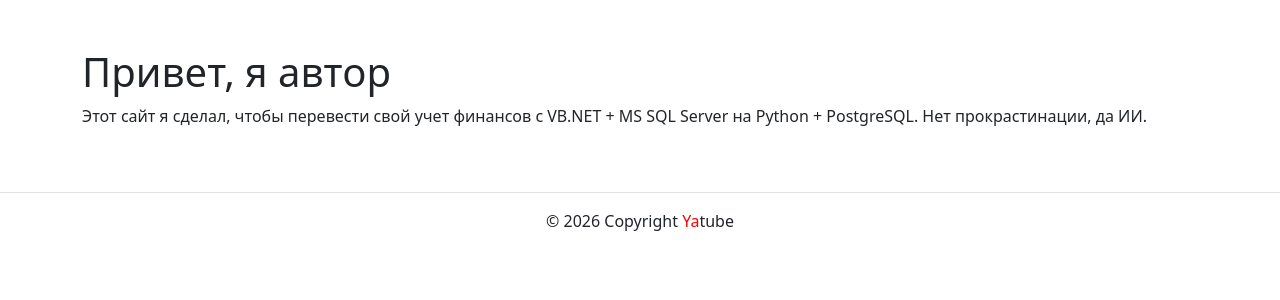
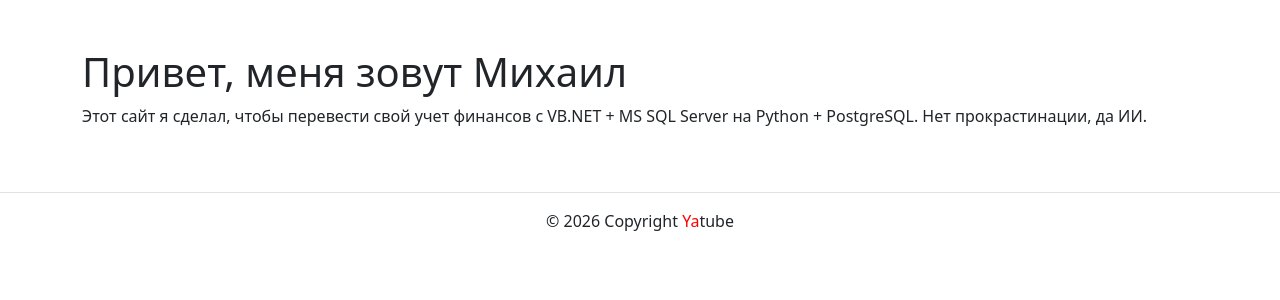
Before and after one commit to MikhailEGolubtsov/myfinance, a Django app: page /about/author/ in a window 1280 px wide. Shown: the part 56-356 px from the top of the page. Run offline with Django 3.2, Linux system fonts and the light colour scheme; some libraries are stand-ins or nearby versions.

Commit message:
my name added

```diff
--- a/myfinance/templates/about/author.html
+++ b/myfinance/templates/about/author.html
@@ -1,7 +1,7 @@
 {% extends "base.html" %}
 {% block title %}Об авторе проекта{% endblock %}
 {% block content %}
-<h1>Привет, я автор</h1>
+<h1>Привет, меня зовут Михаил</h1>
 <p>
   Этот сайт я сделал, чтобы перевести свой учет финансов с VB.NET + MS SQL Server на Python + PostgreSQL. Нет прокрастинации, да ИИ.
 </p>
```
